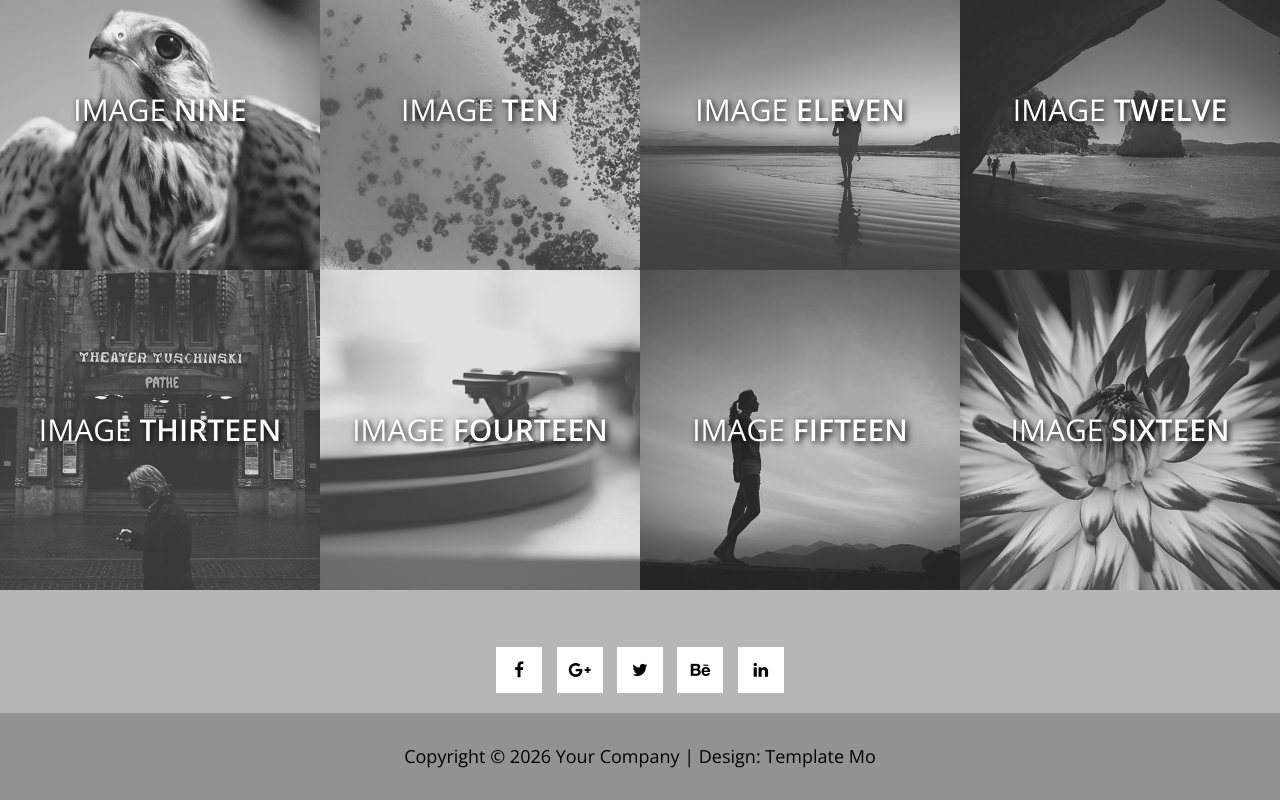
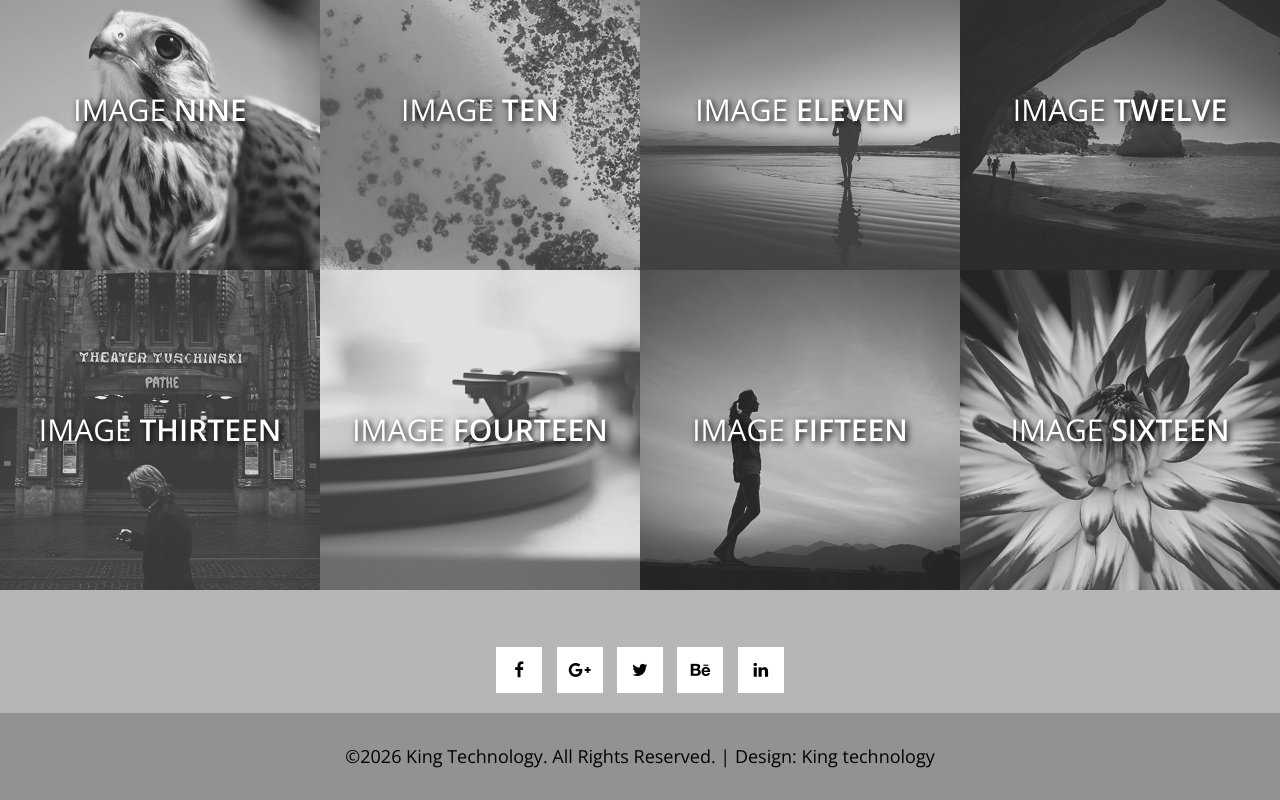
Before and after one commit to King-Technology-Rajkot/kt_theme_fluid_image_gallery, a plain HTML site: page index-gray.html in a window 1280 px wide. Shown: the part 770-1570 px from the top of the page. Drawn offline with nearby package versions, Linux system fonts and the light colour scheme; some packages are replaced by stand-ins of ours.

Commit message:
Update copyright and design attribution in footercommit

```diff
--- a/index-gray.html
+++ b/index-gray.html
@@ -694,9 +694,9 @@ http://www.templatemo.com/tm-500-fluid-gallery
                     <a href="#" class="tm-social-link"><i class="fa fa-linkedin"></i></a>
               </div>
 
-                <p class="tm-copyright-text">Copyright &copy; <span class="tm-copyright-year">current year</span> Your Company
+                <p class="tm-copyright-text">©2026 King Technology. All Rights Reserved.
 
-                 | Design: <a href="www.templatemo.com" target="_parent">Template Mo</a></p>
+                 | Design: <a href="https://www.kingtechnology.in" target="_parent">King technology</a></p>
 
             </footer>
 
```
